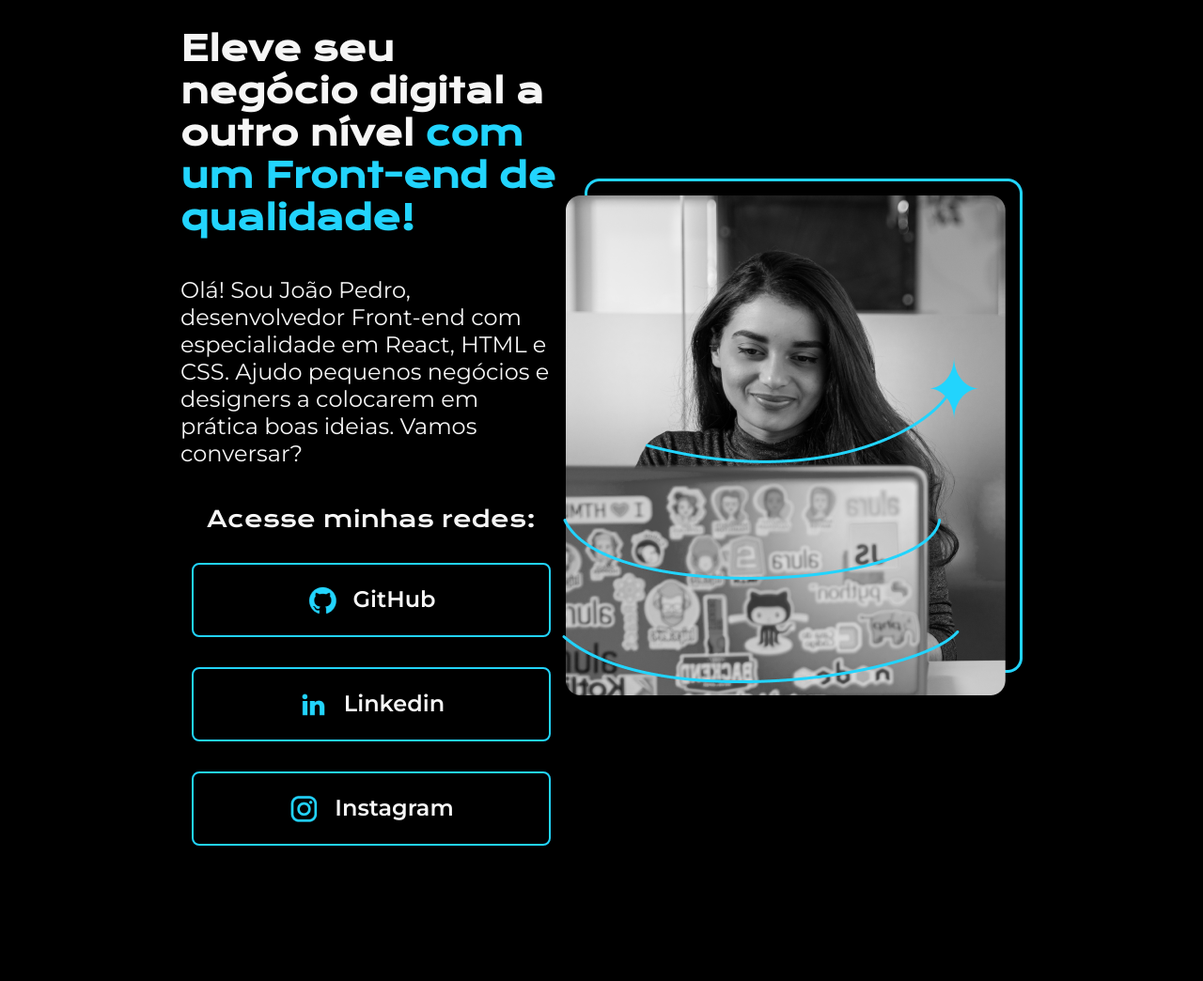
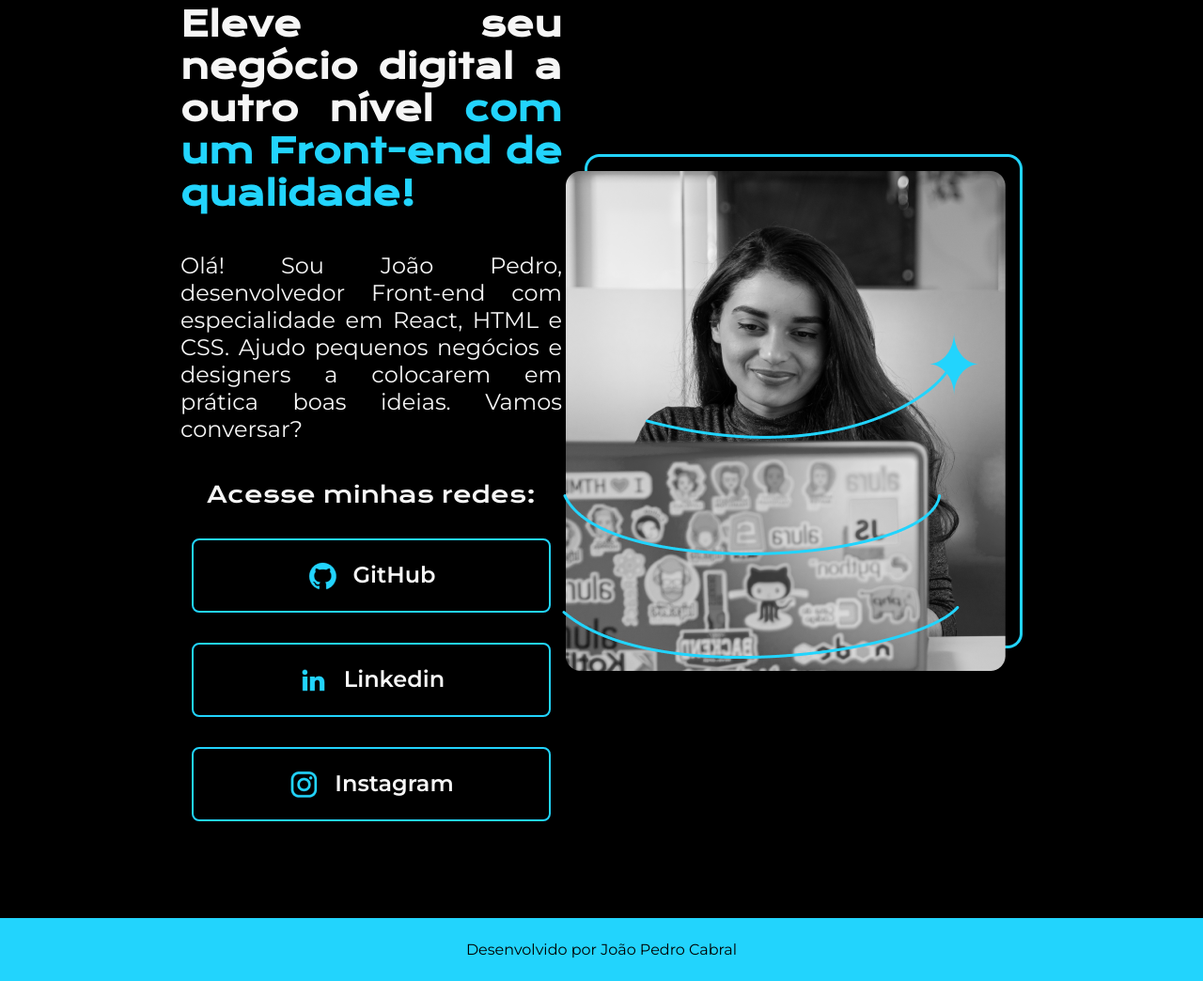
Before and after one commit to joaopedrocabral/portifolio, a plain HTML site: page index.html in a window 1280 px wide. Shown: the part 99-1143 px from the top of the page at 94% size. Before the commit the page ends 999 px from the top, so only its background shows below. Drawn offline with nearby package versions, Linux system fonts and the light colour scheme.

Commit message:
Adiciona rodapé com informações e ajusta estilos de apresentação

```diff
--- a/index.html
+++ b/index.html
@@ -36,6 +36,8 @@
         </section>
         <img src="./assets/image.png" alt = "Foto da Joana Santos programando.">
     </main>
-    <footer></footer>
+    <footer class="rodape">
+        <p>Desenvolvido por João Pedro Cabral</p>
+    </footer>
 </body>
 </html>
--- a/style.css
+++ b/style.css
@@ -6,7 +6,7 @@
 }
 
 body {
-    height: 100vh;
+    /* height: 100vh; */
     box-sizing: border-box;
     background-color:black;
     color: #F6F6F6;
@@ -21,7 +21,7 @@ body {
 }
 
 .apresentacao {
-    margin: 10% 15%;
+    padding: 8% 15%;
     display: flex;
     align-items: center;
     justify-content: space-between;
@@ -38,11 +38,13 @@ body {
 .apresentacao__conteudo__titulo {
     font-size: 36px;
     font-family: "Krona One", sans-serif;
+    text-align: justify;
 }
 
 .apresentacao__conteudo__texto {
     font-size: 24px;
     font-family:"Montserrat", sans-serif;
+    text-align: justify;
 }
 
 .apresentacao__links {
@@ -74,3 +76,20 @@ body {
     color: #f6f6f6;
     font-family:"Montserrat", sans-serif;
 }
+
+.apresentacao__links__link:hover {
+    background-color: #272727;
+    border: 4px solid #22D4FD;;
+}
+.apresentacao__conteudo__texto:hover {
+    font-weight: 560;
+    transition: 0,3s;
+}
+.rodape {
+    color: black;
+    background-color: #22D4FD;
+    padding: 24px;
+    font-family: "Montserrat", sans-serif;
+    text-align: center;
+
+}
```
